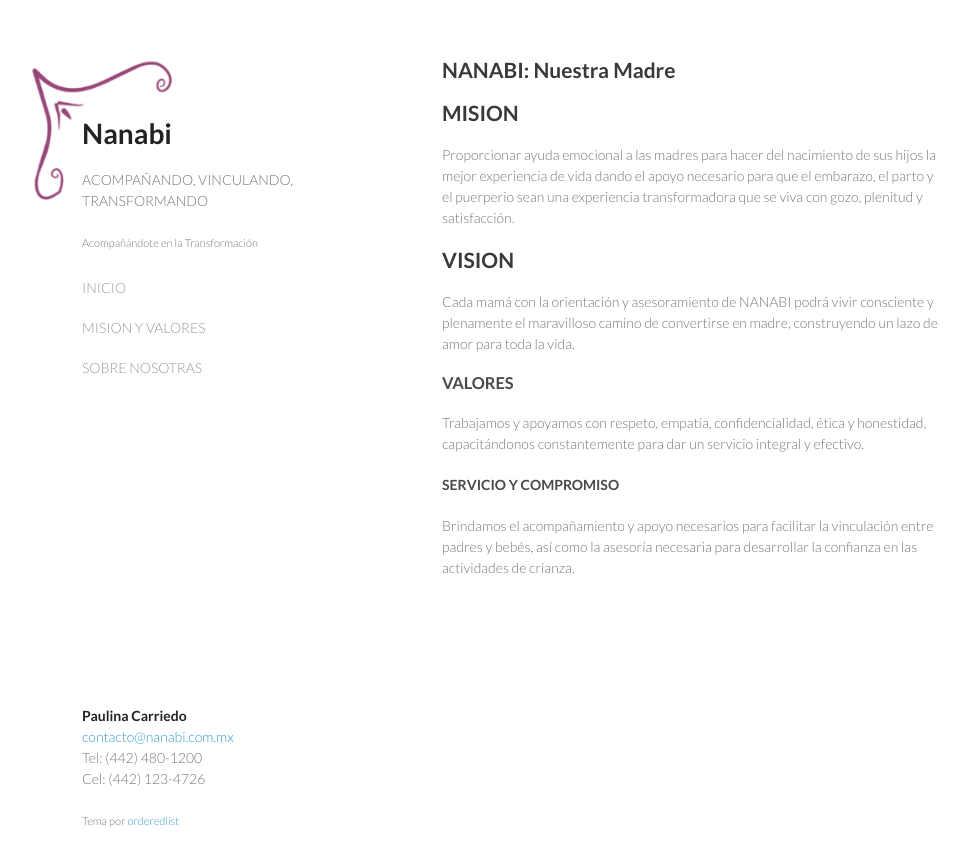
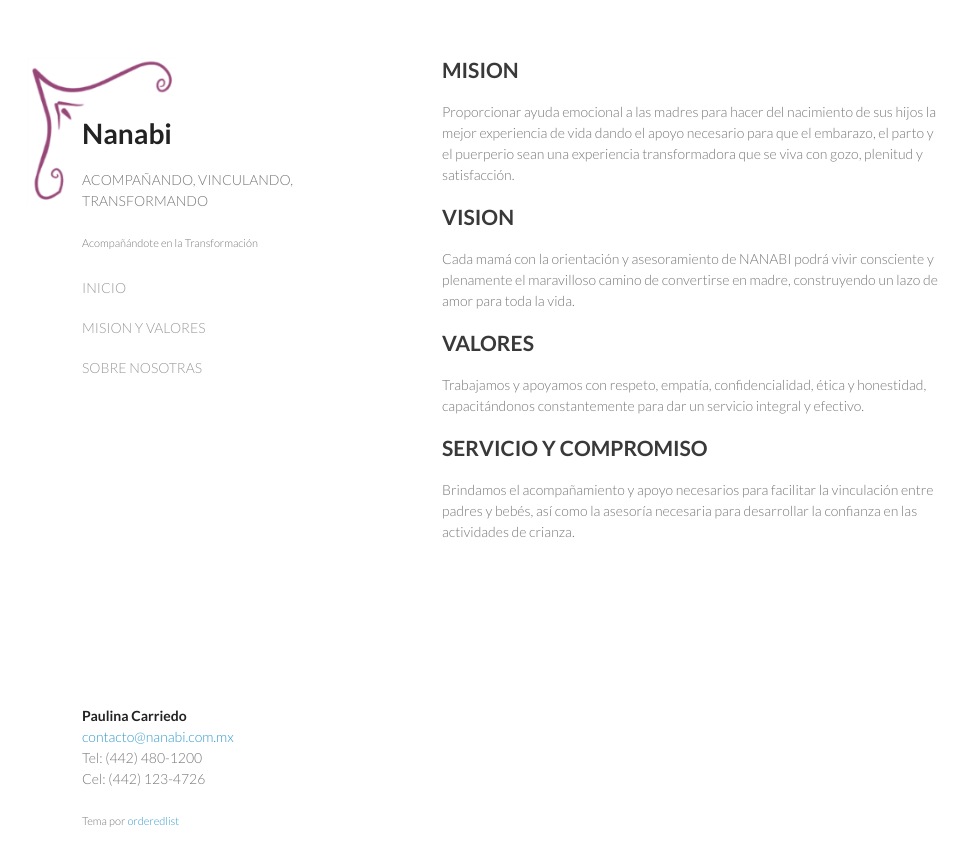
Before and after one commit to fcarriedo/nanabi, a Jekyll site: the page built from mision.md, in a window 1280 px wide. Shown: the top 866 px of the page, without its empty margins (128-1096 px from the left). Built offline with Jekyll 4.4.1, drawn with Linux system fonts in a browser that asks for light colours; Markdown is read by kramdown in place of the engine named in the settings.

Commit message:
Update mision.md

```diff
--- a/mision.md
+++ b/mision.md
@@ -2,7 +2,7 @@
 layout: default
 ---
 
-## NANABI: Nuestra Madre
+
 
 
 ## MISION
@@ -15,11 +15,11 @@ Cada mamá con la orientación y asesoramiento de NANABI podrá vivir consciente
 
 
 
-### VALORES
+## VALORES
 
 Trabajamos y apoyamos con respeto, empatía, confidencialidad, ética y honestidad, capacitándonos constantemente para dar un servicio integral y efectivo.
 
 
-#### SERVICIO Y COMPROMISO
+## SERVICIO Y COMPROMISO
 
 Brindamos el acompañamiento y apoyo necesarios para facilitar la vinculación entre padres y bebés, así como la asesoría necesaria para desarrollar la confianza en las actividades de crianza.
```
